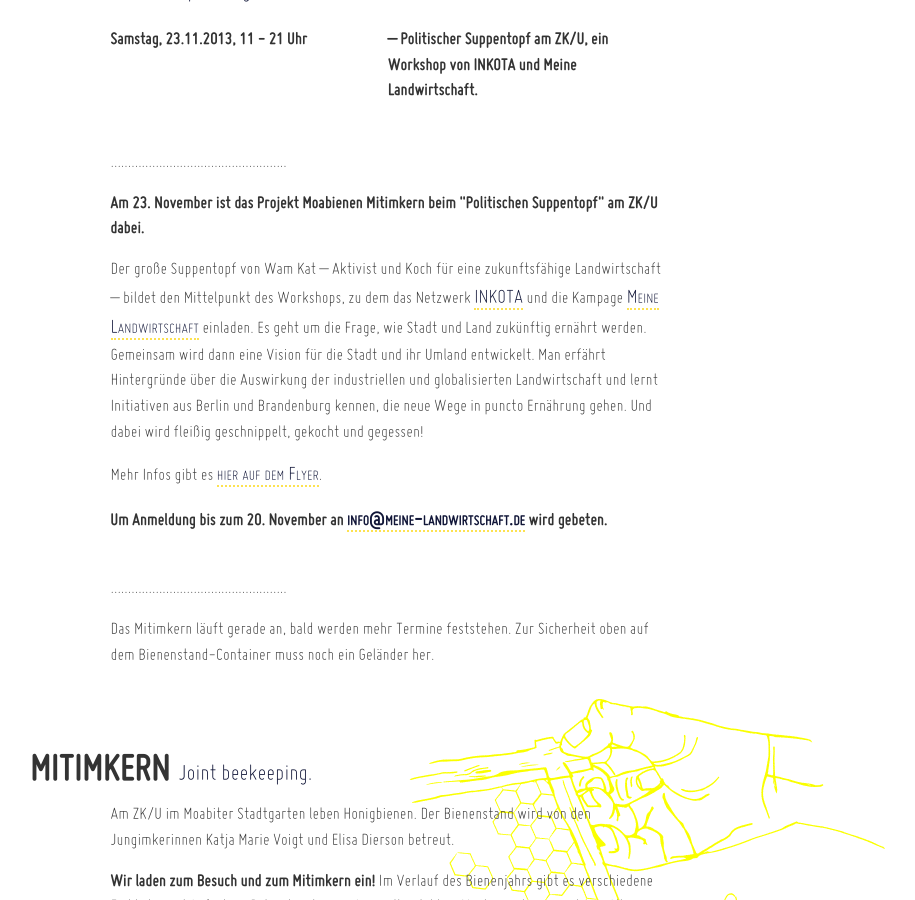
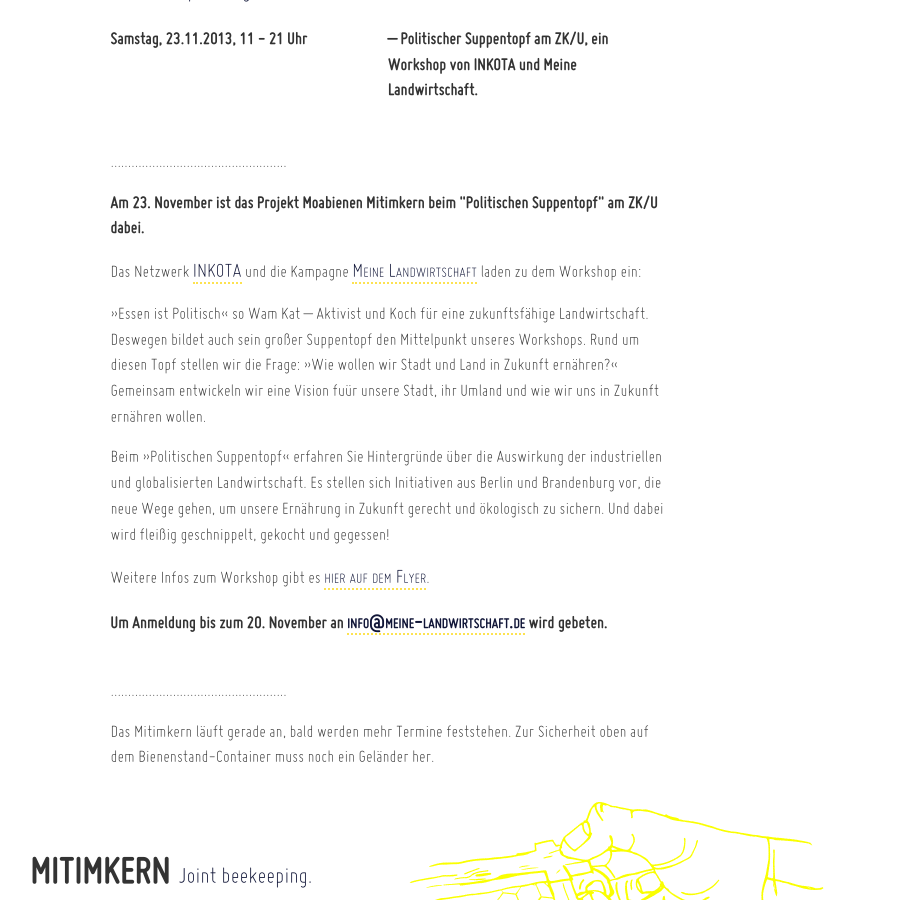
Before and after one commit to dieda/moabienen.berlin-bienenstadt.de, a Jekyll site: the page built from index.html, in a window 1280 px wide and 900 px high, scrolled down 519 px. Shown: the whole window, without its empty margins (252-1167 px from the left). Built offline with Jekyll 4.4.1, drawn with Linux system fonts in a browser that asks for light colours.

Commit message:
Update index.html

```diff
--- a/index.html
+++ b/index.html
@@ -48,11 +48,19 @@
 </p>
 
 <p>
-  Der große Suppentopf von Wam Kat &ndash; Aktivist und Koch für eine zukunftsfähige Landwirtschaft &ndash; bildet den Mittelpunkt des Workshops, zu dem das Netzwerk <a href="http://www.inkota.de">INKOTA</a> und die Kampage <a href="http://www.meine-landwirtschaft.de">Meine Landwirtschaft</a> einladen. Es geht um die Frage, wie Stadt und Land zukünftig ernährt werden. Gemeinsam wird dann eine Vision für die Stadt und ihr Umland entwickelt. Man erfährt Hintergründe über die Auswirkung der industriellen und globalisierten Landwirtschaft und lernt Initiativen aus Berlin und Brandenburg kennen, die neue Wege in puncto Ernährung gehen. Und dabei wird fleißig geschnippelt, gekocht und gegessen!
+  Das Netzwerk <a href="http://www.inkota.de">INKOTA</a> und die Kampagne <a href="http://www.meine-landwirtschaft.de">Meine Landwirtschaft</a> laden zu dem Workshop ein:
 </p>
 
 <p>
-  Mehr Infos gibt es <a href="http://db.zs-intern.de/uploads/1381154550-politsuppentopfflyer.pdf">hier auf dem Flyer</a>.
+  »Essen ist Politisch« so Wam Kat &ndash; Aktivist und Koch für eine zukunftsfähige Landwirtschaft. Deswegen bildet auch sein großer Suppentopf den Mittelpunkt unseres Workshops. Rund um diesen Topf stellen wir die Frage: »Wie wollen wir Stadt und Land in Zukunft ernähren?« Gemeinsam entwickeln wir eine Vision fuür unsere Stadt, ihr Umland und wie wir uns in Zukunft ernähren wollen.
+</p>
+
+<p>
+  Beim »Politischen Suppentopf« erfahren Sie Hintergründe über die Auswirkung der industriellen und globalisierten Landwirtschaft. Es stellen sich Initiativen aus Berlin und Brandenburg vor, die neue Wege gehen, um unsere Ernährung in Zukunft gerecht und ökologisch zu sichern. Und dabei wird fleißig geschnippelt, gekocht und gegessen!
+</p>
+
+<p>
+  Weitere Infos zum Workshop gibt es <a href="http://db.zs-intern.de/uploads/1381154550-politsuppentopfflyer.pdf">hier auf dem Flyer</a>.
 </p>
 
 <p>
```
